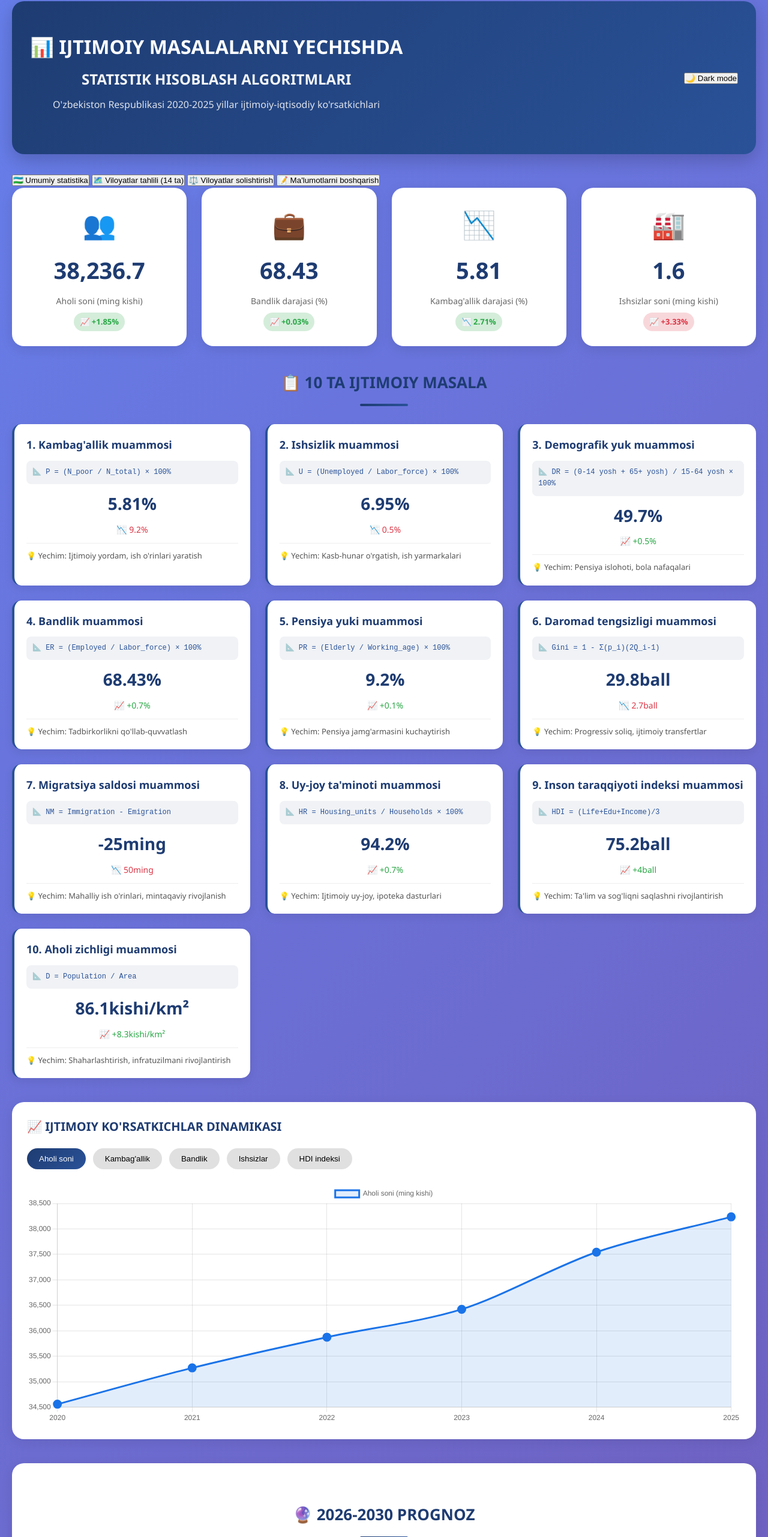
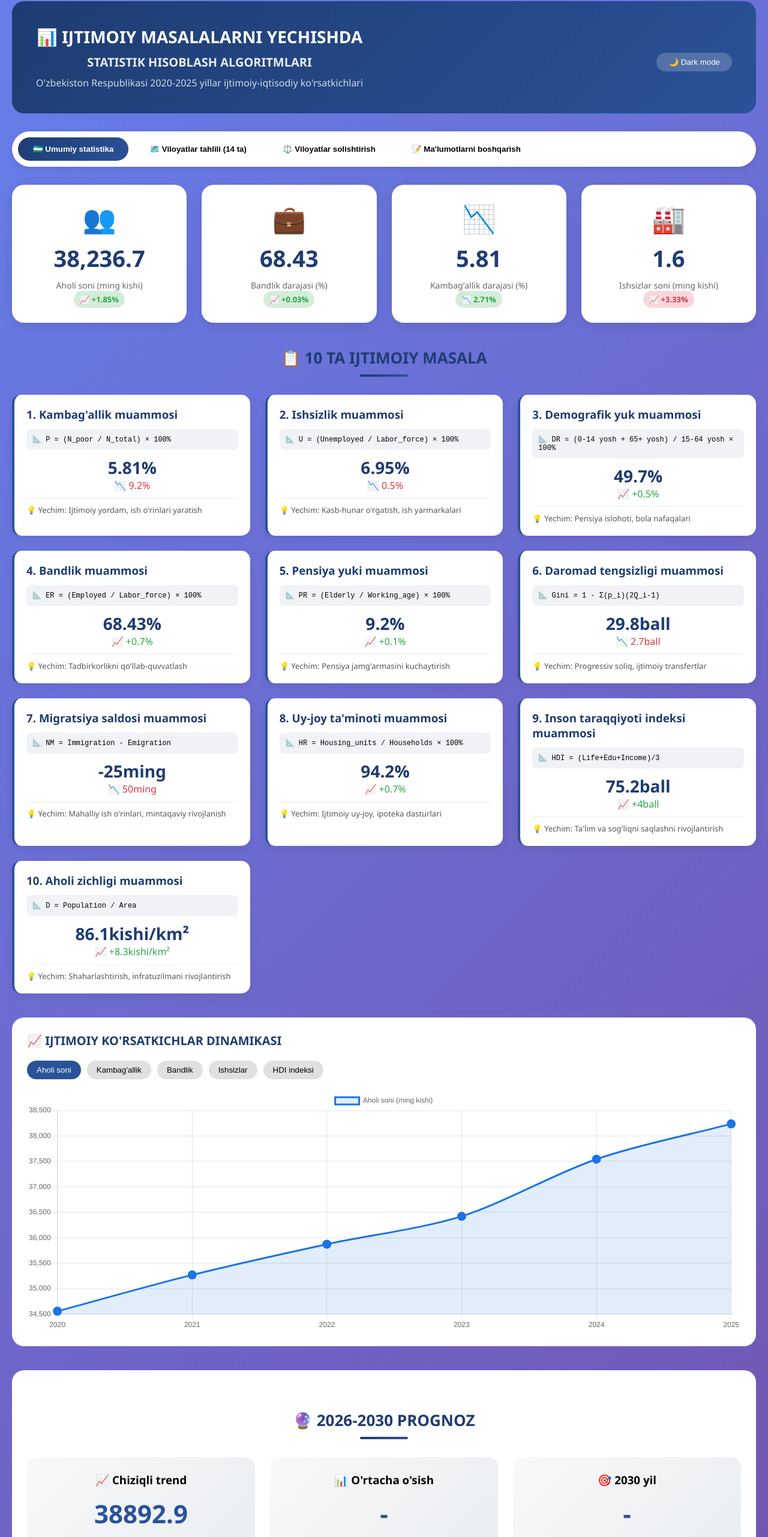
Before and after one commit to mrarslonbe22-create/MathAI_Testing, a plain HTML site: page index.html in a window 1280 px wide. Shown: the part 18-2580 px from the top of the page at 60% size. Drawn offline with nearby package versions, Linux system fonts and the light colour scheme; a script that the page names is missing.

Commit message:
Update style.css

```diff
--- a/style.css
+++ b/style.css
@@ -7,62 +7,79 @@
 body {
     font-family: 'Segoe UI', Tahoma, Geneva, Verdana, sans-serif;
     background: linear-gradient(135deg, #667eea 0%, #764ba2 100%);
-    color: #333;
-    line-height: 1.6;
+    padding: 20px;
 }
 
 .container {
     max-width: 1400px;
     margin: 0 auto;
-    padding: 20px;
 }
 
-/* ========== HEADER ========== */
+/* HEADER */
 .header {
     background: linear-gradient(135deg, #1e3c72, #2a5298);
     color: white;
-    padding: 50px 30px;
+    padding: 40px;
     border-radius: 20px;
+    margin-bottom: 30px;
     text-align: center;
-    margin-bottom: 30px;
-    box-shadow: 0 10px 30px rgba(0,0,0,0.2);
 }
 
-.header h1 {
-    font-size: 32px;
-    margin-bottom: 10px;
+.header h1 { font-size: 28px; margin-bottom: 10px; }
+.header h2 { font-size: 20px; margin-bottom: 10px; opacity: 0.9; }
+.header p { font-size: 16px; opacity: 0.8; }
+
+.btn-github, .btn-dark {
+    background: rgba(255,255,255,0.2);
+    color: white;
+    border: none;
+    padding: 8px 20px;
+    border-radius: 30px;
+    cursor: pointer;
+    margin-top: 15px;
+    transition: 0.3s;
 }
 
-.header h2 {
-    font-size: 24px;
-    opacity: 0.95;
-    margin-bottom: 10px;
+.btn-github:hover, .btn-dark:hover {
+    background: rgba(255,255,255,0.3);
 }
 
-.header p {
-    font-size: 16px;
-    opacity: 0.85;
-    margin-bottom: 20px;
+/* TABS */
+.main-tabs {
+    display: flex;
+    flex-wrap: wrap;
+    gap: 10px;
+    margin-bottom: 30px;
+    background: white;
+    padding: 10px;
+    border-radius: 50px;
+    box-shadow: 0 2px 10px rgba(0,0,0,0.1);
 }
 
-.btn-github {
-    background: #fff;
-    color: #1e3c72;
+.tab-btn {
+    background: transparent;
     border: none;
-    padding: 10px 25px;
-    border-radius: 30px;
+    padding: 12px 25px;
+    border-radius: 40px;
     cursor: pointer;
-    font-weight: bold;
-    font-size: 14px;
-    transition: all 0.3s;
+    font-weight: 600;
+    transition: 0.3s;
 }
 
-.btn-github:hover {
-    transform: scale(1.05);
-    box-shadow: 0 5px 15px rgba(0,0,0,0.2);
+.tab-btn.active {
+    background: linear-gradient(135deg, #1e3c72, #2a5298);
+    color: white;
 }
 
-/* ========== STATS KARTALARI ========== */
+.tab-content { display: none; animation: fadeIn 0.3s; }
+.tab-content.active { display: block; }
+
+@keyframes fadeIn {
+    from { opacity: 0; transform: translateY(10px); }
+    to { opacity: 1; transform: translateY(0); }
+}
+
+/* STATS KARTALARI */
 .stats-grid {
     display: grid;
     grid-template-columns: repeat(auto-fit, minmax(250px, 1fr));
@@ -76,72 +93,23 @@ body {
     padding: 25px;
     text-align: center;
     box-shadow: 0 5px 20px rgba(0,0,0,0.1);
-    transition: all 0.3s;
-    cursor: pointer;
+    transition: 0.3s;
 }
 
-.stat-card:hover {
-    transform: translateY(-10px);
-    box-shadow: 0 15px 35px rgba(0,0,0,0.15);
-}
+.stat-card:hover { transform: translateY(-10px); }
+.stat-icon { font-size: 45px; }
+.stat-value { font-size: 38px; font-weight: bold; color: #1e3c72; margin: 10px 0; }
+.stat-label { color: #666; font-size: 14px; }
+.stat-change { font-size: 13px; font-weight: bold; padding: 5px 10px; border-radius: 20px; display: inline-block; }
+.stat-change.positive { background: #d4edda; color: #28a745; }
+.stat-change.negative { background: #f8d7da; color: #dc3545; }
 
-.stat-icon {
-    font-size: 45px;
-    margin-bottom: 10px;
-}
+/* SECTION TITLE */
+.section-title { text-align: center; margin: 40px 0 30px; }
+.section-title h2 { font-size: 26px; color: #1e3c72; }
+.title-line { width: 80px; height: 4px; background: linear-gradient(90deg, #1e3c72, #2a5298); margin: 10px auto; border-radius: 2px; }
 
-.stat-value {
-    font-size: 38px;
-    font-weight: bold;
-    color: #1e3c72;
-    margin: 10px 0;
-}
-
-.stat-label {
-    color: #666;
-    font-size: 14px;
-    margin-bottom: 8px;
-}
-
-.stat-change {
-    font-size: 13px;
-    font-weight: bold;
-    padding: 5px 10px;
-    border-radius: 20px;
-    display: inline-block;
-}
-
-.stat-change.positive {
-    background: #d4edda;
-    color: #28a745;
-}
-
-.stat-change.negative {
-    background: #f8d7da;
-    color: #dc3545;
-}
-
-/* ========== SECTION TITLE ========== */
-.section-title {
-    text-align: center;
-    margin: 40px 0 30px;
-}
-
-.section-title h2 {
-    font-size: 26px;
-    color: #1e3c72;
-    margin-bottom: 15px;
-}
-
-.title-line {
-    width: 80px;
-    height: 4px;
-    background: linear-gradient(90deg, #1e3c72, #2a5298);
-    margin: 0 auto;
-    border-radius: 2px;
-}
-
-/* ========== PROBLEM KARTALARI ========== */
+/* PROBLEM KARTALARI */
 .problem-grid {
     display: grid;
     grid-template-columns: repeat(auto-fit, minmax(320px, 1fr));
@@ -154,119 +122,34 @@ body {
     border-radius: 15px;
     padding: 20px;
     box-shadow: 0 5px 15px rgba(0,0,0,0.08);
-    transition: all 0.3s;
     border-left: 4px solid #2a5298;
 }
 
-.problem-card:hover {
-    transform: translateY(-5px);
-    box-shadow: 0 10px 25px rgba(0,0,0,0.12);
-}
+.problem-card h3 { color: #1e3c72; margin-bottom: 12px; }
+.problem-card .formula { background: #f0f2f5; padding: 10px; border-radius: 8px; font-family: monospace; font-size: 12px; margin: 10px 0; }
+.problem-card .result { font-size: 28px; font-weight: bold; color: #1e3c72; text-align: center; }
+.problem-card .trend-up { color: #28a745; text-align: center; }
+.problem-card .trend-down { color: #dc3545; text-align: center; }
+.problem-card .solution { font-size: 13px; color: #555; border-top: 1px solid #eee; padding-top: 10px; margin-top: 10px; }
 
-.problem-card h3 {
-    color: #1e3c72;
-    margin-bottom: 12px;
-    font-size: 18px;
-}
-
-.problem-card .formula {
-    background: #f0f2f5;
-    padding: 10px;
-    border-radius: 8px;
-    font-family: 'Courier New', monospace;
-    font-size: 12px;
-    color: #2a5298;
-    margin: 10px 0;
-}
-
-.problem-card .result {
-    font-size: 28px;
-    font-weight: bold;
-    color: #1e3c72;
-    text-align: center;
-    margin: 10px 0;
-}
-
-.problem-card .trend-up {
-    color: #28a745;
-    text-align: center;
-    font-size: 14px;
-}
-
-.problem-card .trend-down {
-    color: #dc3545;
-    text-align: center;
-    font-size: 14px;
-}
-
-.problem-card .solution {
-    font-size: 13px;
-    color: #555;
-    border-top: 1px solid #eee;
-    padding-top: 10px;
-    margin-top: 10px;
-}
-
-/* ========== GRAFIKLAR ========== */
+/* GRAFIKLAR */
 .graph-section, .prognoz-section {
     background: white;
     border-radius: 20px;
     padding: 25px;
     margin-bottom: 40px;
-    box-shadow: 0 5px 20px rgba(0,0,0,0.08);
 }
 
-.graph-title {
-    font-size: 20px;
-    font-weight: bold;
-    color: #1e3c72;
-    margin-bottom: 20px;
-    display: flex;
-    align-items: center;
-    gap: 10px;
-}
+.graph-title { font-size: 20px; font-weight: bold; color: #1e3c72; margin-bottom: 20px; }
+.graph-buttons { display: flex; flex-wrap: wrap; gap: 10px; margin-bottom: 20px; }
+.graph-btn { background: #e0e0e0; border: none; padding: 8px 16px; border-radius: 25px; cursor: pointer; }
+.graph-btn.active { background: #2a5298; color: white; }
+.chart-container { background: #fafafa; border-radius: 15px; padding: 20px; }
+canvas { max-height: 400px; width: 100%; }
 
-.graph-buttons {
-    display: flex;
-    flex-wrap: wrap;
-    gap: 12px;
-    margin-bottom: 25px;
-}
-
-.graph-btn {
-    background: #e0e0e0;
-    border: none;
-    padding: 10px 20px;
-    border-radius: 30px;
-    cursor: pointer;
-    font-weight: 500;
-    transition: all 0.3s;
-}
-
-.graph-btn:hover {
-    background: #c0c0c0;
-}
-
-.graph-btn.active {
-    background: linear-gradient(135deg, #1e3c72, #2a5298);
-    color: white;
-}
-
-.chart-container {
-    background: #fafafa;
-    border-radius: 15px;
-    padding: 20px;
-}
-
-canvas {
-    max-height: 400px;
-    width: 100%;
-}
-
-/* ========== PROGNOZ ========== */
 .prognoz-grid {
     display: grid;
-    grid-template-columns: repeat(auto-fit, minmax(280px, 1fr));
+    grid-template-columns: repeat(auto-fit, minmax(250px, 1fr));
     gap: 25px;
     margin-bottom: 30px;
 }
@@ -278,60 +161,102 @@ canvas {
     text-align: center;
 }
 
-.prognoz-card h3 {
-    color: #1e3c72;
-    margin-bottom: 15px;
-}
+.prognoz-value { font-size: 42px; font-weight: bold; color: #2a5298; margin: 15px 0; }
 
-.prognoz-value {
-    font-size: 42px;
-    font-weight: bold;
-    color: #2a5298;
-    margin: 15px 0;
-}
-
-.prognoz-formula {
-    font-family: monospace;
-    color: #666;
-    font-size: 12px;
-    margin-top: 10px;
-}
-
-/* ========== JADVAL ========== */
+/* JADVAL */
 .table-section {
     background: white;
     border-radius: 20px;
     padding: 25px;
     margin-bottom: 40px;
-    box-shadow: 0 5px 20px rgba(0,0,0,0.08);
 }
 
-.table-container {
-    overflow-x: auto;
+.table-container { overflow-x: auto; }
+table { width: 100%; border-collapse: collapse; }
+th, td { padding: 12px; text-align: center; border-bottom: 1px solid #ddd; }
+th { background: #1e3c72; color: white; }
+tr:hover { background: #f5f5f5; }
+
+.search-input { padding: 10px 20px; border: 2px solid #ddd; border-radius: 30px; outline: none; }
+
+/* VILOYATLAR */
+.region-search { display: flex; gap: 15px; margin-bottom: 25px; flex-wrap: wrap; }
+.region-year-select { padding: 10px 15px; border-radius: 30px; border: 1px solid #ddd; }
+
+.regions-grid {
+    display: grid;
+    grid-template-columns: repeat(auto-fit, minmax(280px, 1fr));
+    gap: 20px;
+    margin-bottom: 30px;
 }
 
-table {
-    width: 100%;
-    border-collapse: collapse;
+.region-card {
+    background: white;
+    border-radius: 15px;
+    padding: 20px;
+    box-shadow: 0 5px 15px rgba(0,0,0,0.08);
+    cursor: pointer;
+    border-left: 4px solid #2a5298;
+    transition: 0.3s;
 }
 
-th, td {
-    padding: 12px 15px;
-    text-align: center;
-    border-bottom: 1px solid #ddd;
+.region-card:hover { transform: translateY(-5px); }
+.region-card h3 { color: #1e3c72; margin-bottom: 10px; }
+.region-stat { display: flex; justify-content: space-between; margin: 8px 0; font-size: 14px; }
+.region-trend { font-size: 12px; margin-top: 10px; padding-top: 10px; border-top: 1px solid #eee; }
+
+/* SOLISHTIRISH */
+.compare-regions {
+    display: grid;
+    grid-template-columns: 1fr auto 1fr;
+    gap: 30px;
+    margin-bottom: 30px;
 }
 
-th {
-    background: linear-gradient(135deg, #1e3c72, #2a5298);
-    color: white;
-    font-weight: 600;
+.compare-box {
+    background: white;
+    border-radius: 20px;
+    padding: 20px;
 }
 
-tr:hover {
-    background: #f5f5f5;
+.compare-region-select, .compare-year-select {
+    width: 100%;
+    padding: 10px;
+    border-radius: 10px;
+    border: 1px solid #ddd;
+    margin-bottom: 10px;
 }
 
-/* ========== FOOTER ========== */
+.compare-vs { font-size: 24px; font-weight: bold; color: #2a5298; padding-top: 50px; }
+.compare-data-box { margin-top: 15px; line-height: 1.8; }
+
+/* BOSHQARISH */
+.manage-grid {
+    display: grid;
+    grid-template-columns: repeat(auto-fit, minmax(350px, 1fr));
+    gap: 25px;
+    margin-bottom: 30px;
+}
+
+.manage-card {
+    background: white;
+    border-radius: 20px;
+    padding: 25px;
+}
+
+.manage-card h3 { color: #1e3c72; margin-bottom: 15px; }
+.manage-input, .manage-select {
+    width: 100%;
+    padding: 10px;
+    margin: 8px 0;
+    border-radius: 8px;
+    border: 1px solid #ddd;
+}
+
+.btn-primary { background: #2a5298; color: white; border: none; padding: 10px 15px; border-radius: 8px; cursor: pointer; width: 100%; margin-top: 10px; }
+.btn-secondary { background: #6c757d; color: white; border: none; padding: 10px 15px; border-radius: 8px; cursor: pointer; margin: 5px; }
+
+/* FOOTER */
 .footer {
     background: #1e3c72;
     color: white;
@@ -341,40 +266,20 @@ tr:hover {
     margin-top: 20px;
 }
 
-.footer p {
-    margin: 5px 0;
-    font-size: 14px;
-    opacity: 0.9;
+/* DARK MODE */
+body.dark-mode { background: linear-gradient(135deg, #1a1a2e, #16213e); }
+body.dark-mode .stat-card, body.dark-mode .problem-card, body.dark-mode .graph-section,
+body.dark-mode .prognoz-section, body.dark-mode .table-section, body.dark-mode .region-card,
+body.dark-mode .compare-box, body.dark-mode .manage-card, body.dark-mode .main-tabs {
+    background: #1e1e2e; color: #eee;
 }
+body.dark-mode .stat-label, body.dark-mode .solution, body.dark-mode .region-stat-label { color: #ccc; }
+body.dark-mode .tab-btn { color: #ddd; }
+body.dark-mode .tab-btn.active { color: white; }
 
-/* ========== RESPONSIVE ========== */
 @media (max-width: 768px) {
-    .container {
-        padding: 10px;
-    }
-
-    .header h1 {
-        font-size: 22px;
-    }
-
-    .header h2 {
-        font-size: 18px;
-    }
-
-    .stat-value {
-        font-size: 28px;
-    }
-
-    .section-title h2 {
-        font-size: 20px;
-    }
-
-    .prognoz-value {
-        font-size: 32px;
-    }
-
-    th, td {
-        padding: 8px 10px;
-        font-size: 12px;
-    }
+    .header h1 { font-size: 22px; }
+    .stat-value { font-size: 28px; }
+    .compare-regions { grid-template-columns: 1fr; }
+    .compare-vs { text-align: center; padding: 10px; }
 }
```
